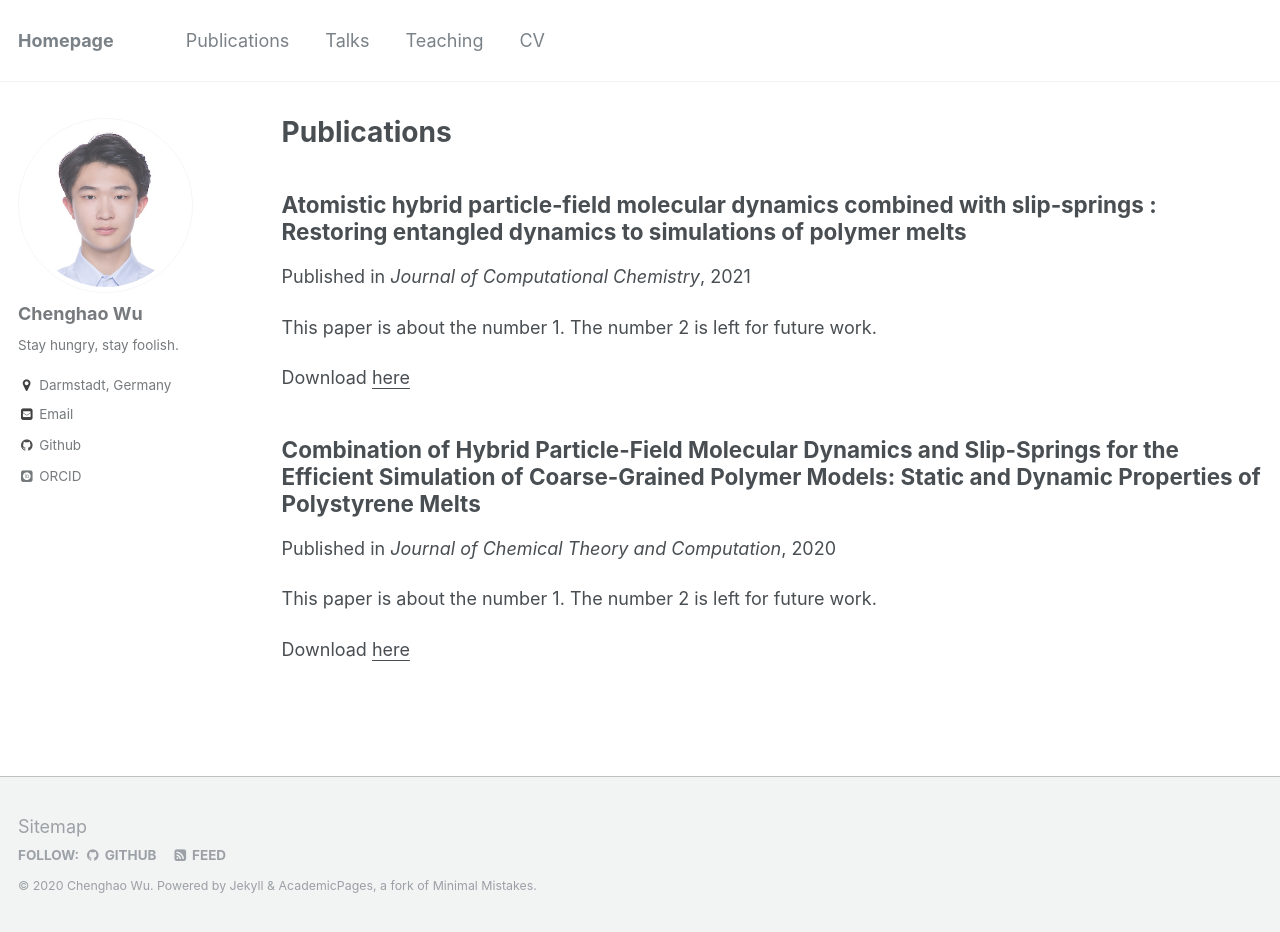
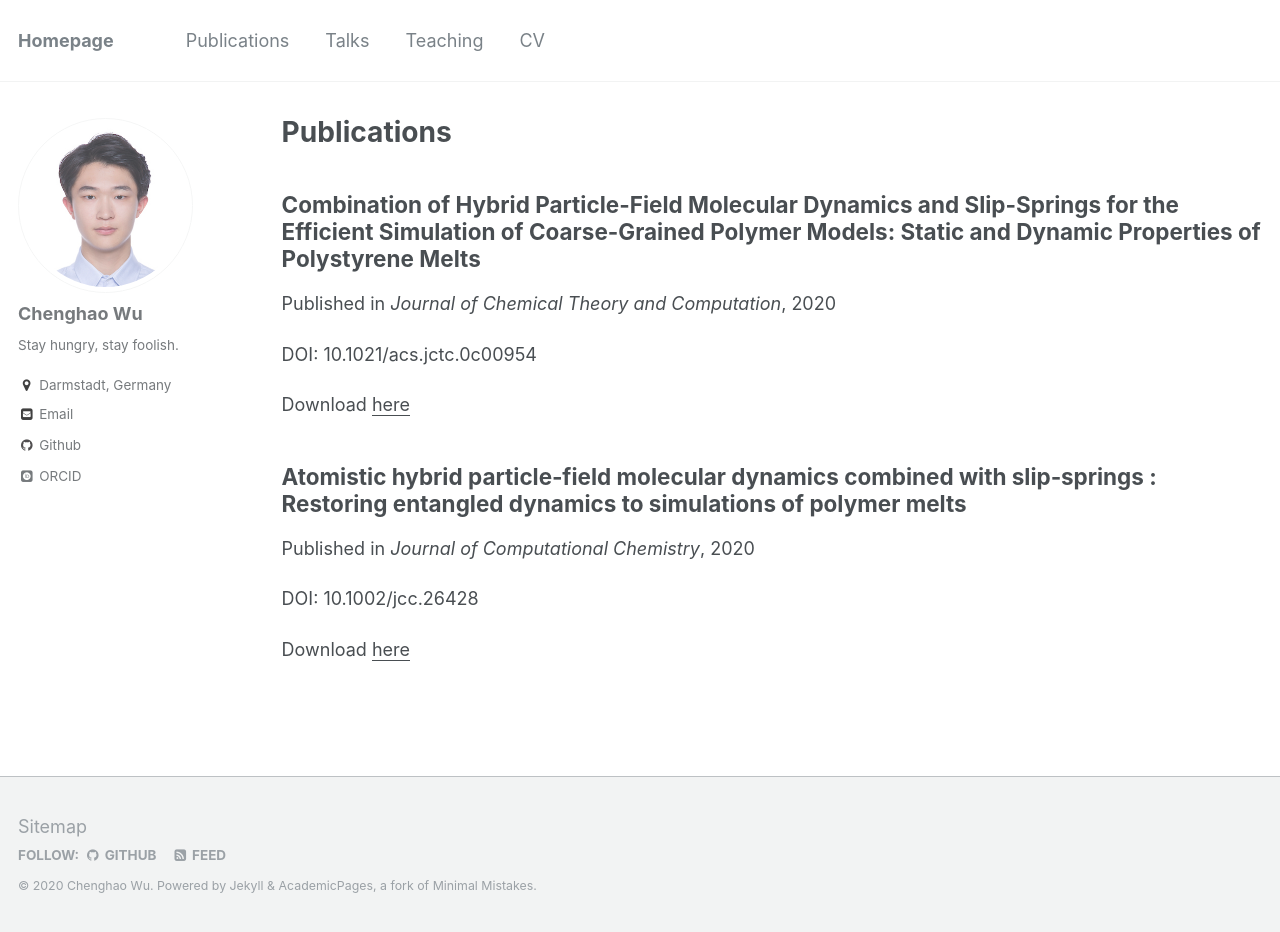
Before and after one commit to Chenghao-Wu/Chenghao-Wu.github.io, a Jekyll site: the page built from _pages/publications.md, in a window 1280 px wide and 932 px high. Built offline with Jekyll 4.4.1, drawn with Linux system fonts in a browser that asks for light colours; some web fonts are replaced.

Commit message:
update 9

```diff
--- a/_publications/2020-11.md
+++ b/_publications/2020-11.md
@@ -2,8 +2,8 @@
 title: "Atomistic hybrid particle‐field molecular dynamics combined with slip‐springs : Restoring entangled dynamics to simulations of polymer melts"
 collection: publications
 permalink: /publication/2009-10-01-paper-title-number-1
-excerpt: 'This paper is about the number 1. The number 2 is left for future work.'
-date: 2021-01-05
+#excerpt: 'This paper is about the number 1. The number 2 is left for future work.'
+date: 2020-10-03
 venue: 'Journal of Computational Chemistry'
 paperurl: 'https://onlinelibrary.wiley.com/doi/10.1002/jcc.26428'
 ---
```
Also changed, not shown: _publications/2020-12.md (+1 -1 lines).
